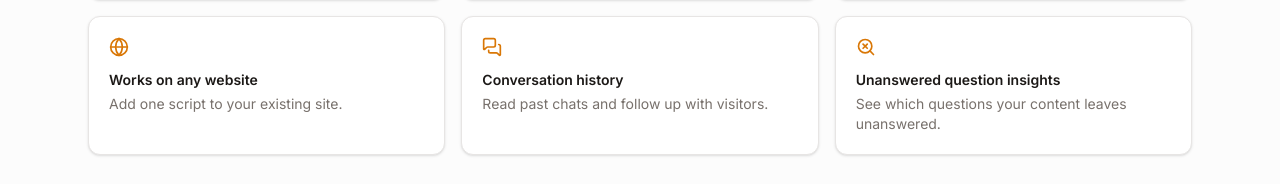
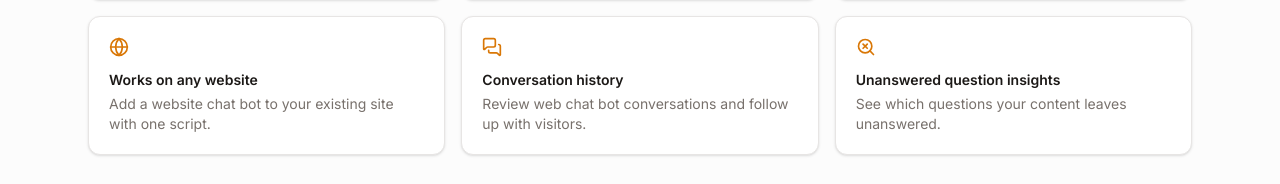
Before and after one commit to usmanjalil-coder/widget-pluggin, a Next.js app: page / in a window 1280 px wide. Shown: the part 1333-1517 px from the top of the page. Built offline with nearby package versions, Linux system fonts and the light colour scheme; no server answers.

Commit message:
Minor SEO fix

```diff
--- a/src/app/(marketing)/page.js
+++ b/src/app/(marketing)/page.js
@@ -65,12 +65,12 @@ const features = [
   {
     title: "Works on any website",
     icon: Globe,
-    description: "Add one script to your existing site.",
+    description: "Add a website chat bot to your existing site with one script.",
   },
   {
     title: "Conversation history",
     icon: MessagesSquare,
-    description: "Read past chats and follow up with visitors.",
+    description: "Review web chat bot conversations and follow up with visitors.",
   },
   {
     title: "Unanswered question insights",
```
